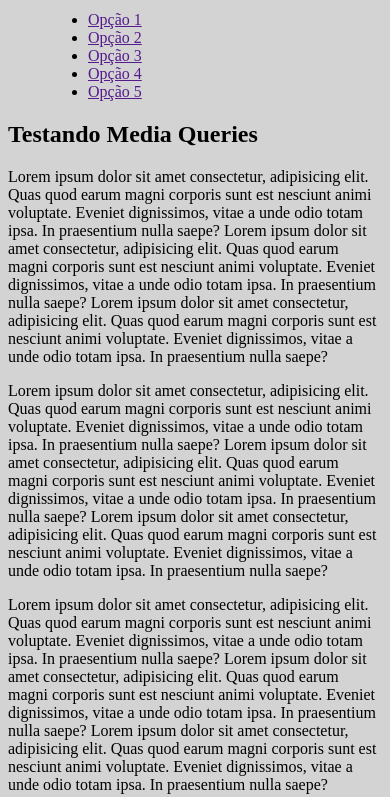
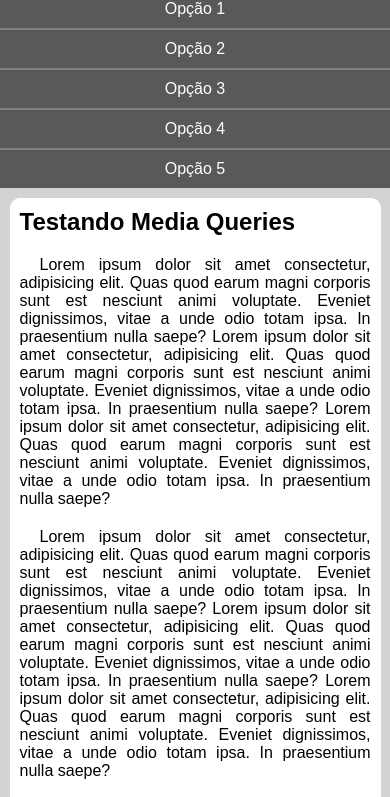
Before and after one commit to Kadu1818/html-css, a plain HTML site: page exercicios/026/mq005/index.html in a window 390 px wide. Shown: the part 69-866 px from the top of the page. Drawn offline with Linux system fonts and the light colour scheme.

Commit message:
mobile first mq005

```diff
--- a/exercicios/026/mq005/estilos/style.css
+++ b/exercicios/026/mq005/estilos/style.css
@@ -1,5 +1,61 @@
 @charset "UTF-8";
+
+* {
+    font-family: Arial, Helvetica, sans-serif;
+    margin: 0px;
+    padding: 0px;
+}
 
 body, html {
     background-color: lightgray;
 }
+
+header {
+    background-color: rgb(158, 157, 157);
+}
+
+header > h1 {
+    padding: 10px;
+    text-align: center;
+}
+
+menu {
+    display: block;
+}
+
+menu > ul {
+    list-style-type: none;
+}
+
+menu > ul > li > a {
+    display: block;
+    padding: 10px;
+    text-decoration: none;
+    text-align: center;
+    background-color: rgb(90, 89, 89);
+    color: #ffffff;
+    border-top: 2px solid gray;
+}
+
+menu > ul > li > a:hover {
+    background-color: gray;
+}
+
+main {
+    width: 90vw;
+    background-color: white;
+    margin: auto;
+    margin-top: 10px;
+    padding: 10px;
+    border-radius: 10px;
+}
+
+article > h2 {
+    padding-bottom: 20px;
+}
+
+article > p {
+    text-align: justify;
+    margin-bottom: 20px;
+    text-indent: 20px;
+}
```
